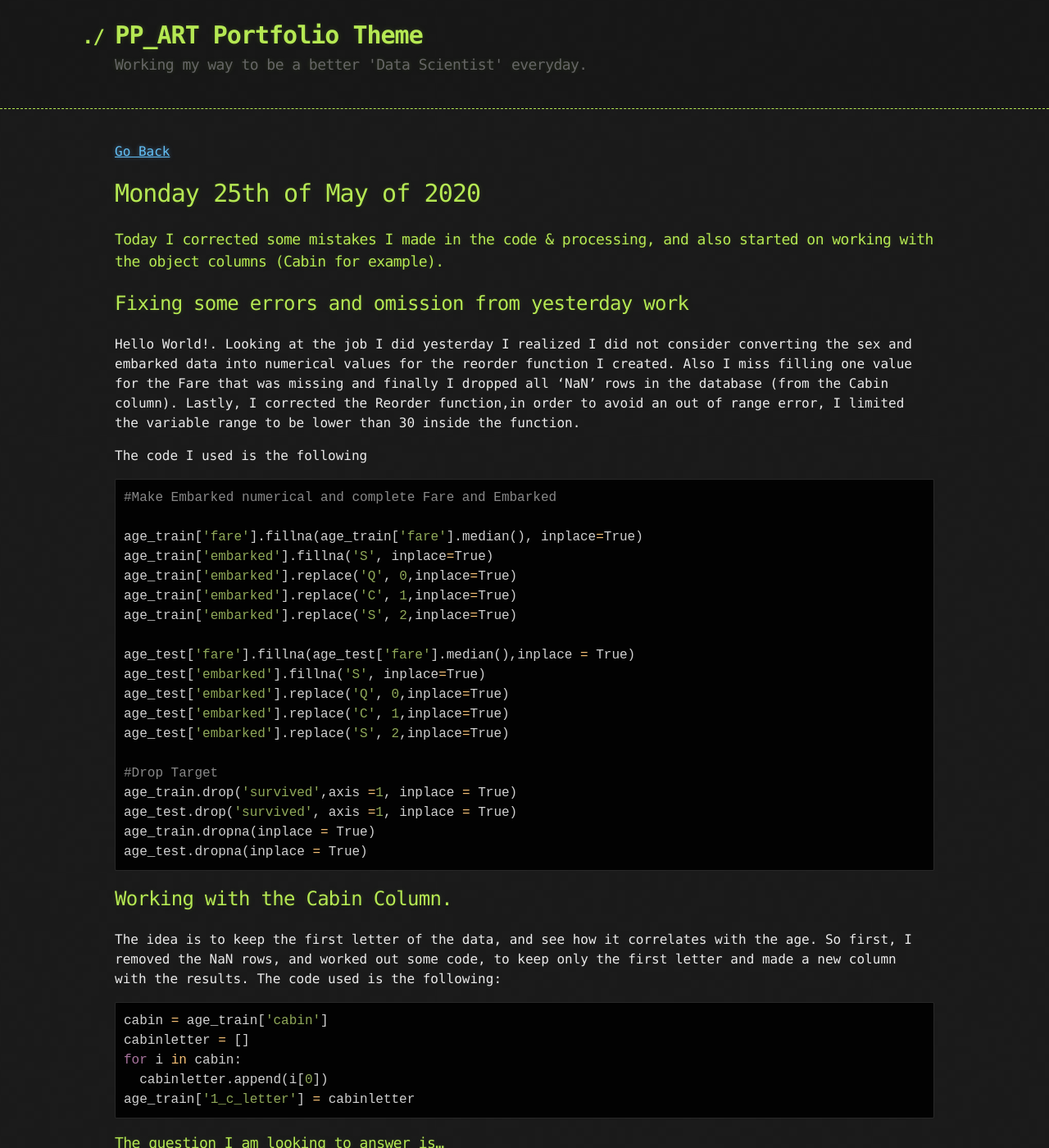
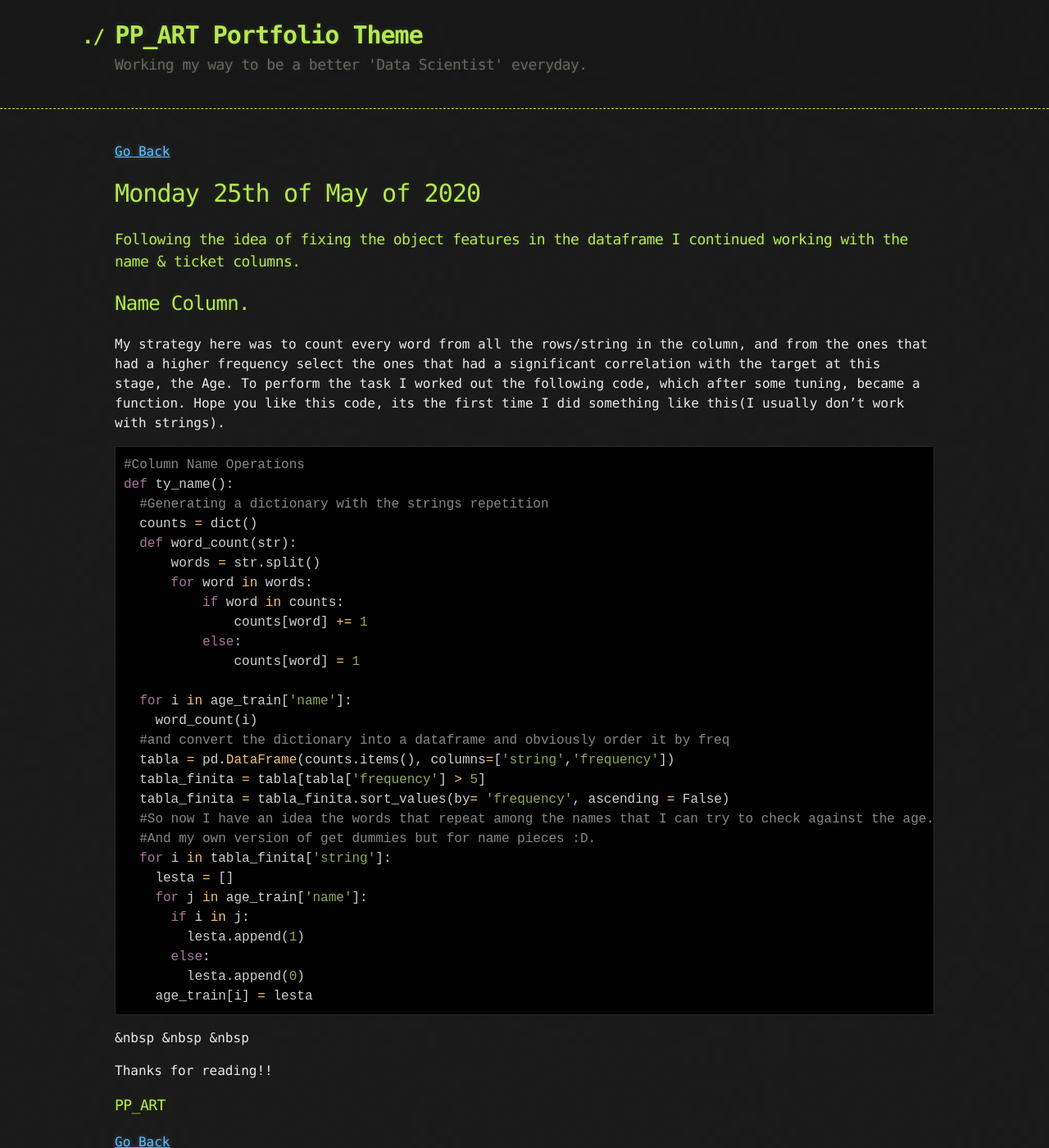
Before and after one commit to PaulB86UK/PP_ART, a Jekyll site: the page built from docs/2020/25_5.md, in a window 1280 px wide and 1400 px high. Shown: the whole window at 82% size. Built offline with Jekyll 4.4.1, drawn with Linux system fonts in a browser that asks for light colours; our own code applies the rules of GitHub Pages for plain Markdown files; some of the changed text lies outside the part shown.

Commit message:
Update 25_5.md

````diff
--- a/docs/2020/25_5.md
+++ b/docs/2020/25_5.md
@@ -6,109 +6,42 @@ permalink: /2020/25_5
 
 # Monday 25th of May of 2020
 
-### Today I corrected some mistakes I made in the code & processing, and also started on working with the object columns (Cabin for example).
+### Following the idea of fixing the object features in the dataframe I continued working with the name & ticket columns.
 
-## Fixing some errors and omission from yesterday work
-
-Hello World!. Looking at the job I did yesterday I realized I did not consider converting the sex and embarked data into numerical values for the reorder function I created. Also I miss filling one value for the Fare that was missing and finally I dropped all 'NaN' rows in the database (from the Cabin column). Lastly, I corrected the Reorder function,in order to avoid an out of range error, I limited the variable range to be lower than 30 inside the function.
-
-
-The code I used is the following
+## Name Column.
+My strategy here was to count every word from all the rows/string in the column, and from the ones that had a higher frequency select the ones that had a significant correlation with the target at this stage, the Age. To perform the task I worked out the following code, which after some tuning, became a function. Hope you like this code, its the first time I did something like this(I usually don't work with strings).
 
 ```python
-#Make Embarked numerical and complete Fare and Embarked
+#Column Name Operations
+def ty_name():
+  #Generating a dictionary with the strings repetition
+  counts = dict()
+  def word_count(str):
+      words = str.split()
+      for word in words:
+          if word in counts:
+              counts[word] += 1
+          else:
+              counts[word] = 1
 
-age_train['fare'].fillna(age_train['fare'].median(), inplace=True)
-age_train['embarked'].fillna('S', inplace=True)
-age_train['embarked'].replace('Q', 0,inplace=True)
-age_train['embarked'].replace('C', 1,inplace=True)
-age_train['embarked'].replace('S', 2,inplace=True)
+  for i in age_train['name']:
+    word_count(i)
+  #and convert the dictionary into a dataframe and obviously order it by freq
+  tabla = pd.DataFrame(counts.items(), columns=['string','frequency'])
+  tabla_finita = tabla[tabla['frequency'] > 5]
+  tabla_finita = tabla_finita.sort_values(by= 'frequency', ascending = False)
+  #So now I have an idea the words that repeat among the names that I can try to check against the age.
+  #And my own version of get dummies but for name pieces :D.
+  for i in tabla_finita['string']:
+    lesta = []
+    for j in age_train['name']:
+      if i in j:
+        lesta.append(1)
+      else:
+        lesta.append(0)
+    age_train[i] = lesta
+```
 
-age_test['fare'].fillna(age_test['fare'].median(),inplace = True)
-age_test['embarked'].fillna('S', inplace=True)
-age_test['embarked'].replace('Q', 0,inplace=True)
-age_test['embarked'].replace('C', 1,inplace=True)
-age_test['embarked'].replace('S', 2,inplace=True)
-
-#Drop Target
-age_train.drop('survived',axis =1, inplace = True)
-age_test.drop('survived', axis =1, inplace = True)
-age_train.dropna(inplace = True)
-age_test.dropna(inplace = True)
-```
-## Working with the Cabin Column.
-The idea is to keep the first letter of the data, and see how it correlates with the age. So first, I removed the NaN rows, and worked out some code, to keep only the first letter and made a new column with the results.
-The code used is the following:
-
-```python
-cabin = age_train['cabin']
-cabinletter = []
-for i in cabin:
-  cabinletter.append(i[0])
-age_train['1_c_letter'] = cabinletter
-```
-### The question I am looking to answer is...
-### Is there is any relation between the first letter of the Cabin Column data and the Age Range?
-First I have to convert the 1st letter in a number, so in order to do that...
-
-```python
-def letter_to_number(df,col):
-  letras = ['A','B','C','D','E','F','G','H','I','J','K','L','M','N','O','P','Q','R','S','T','U','V','W','X','Y','Z']
-  numeros = [1,2,3,4,5,6,7,8,9,10,11,12,13,14,15,16,17,18,19,20,21,22,23,24,25,26]
-  C_1_Number = []
-  for i in df[col]:
-    pos = letras.index(i)
-    C_1_Number.append(numeros[pos])
-  return C_1_Number
-
-age_train['cnumber'] = letter_to_number(age_train,'1_c_letter')
-```
-And now check the correlation between the new feature cnumber with the age
-```python
-correlations = age_train.corrwith(age_train['age']).iloc[:].to_frame()
-correlations['abs'] = correlations[0].abs()
-sorted_correlations = correlations.sort_values('abs', ascending=False)[0]
-sorted_correlations
-```
-And the result was ...
-
-```python
-pclass        -0.338609
-cnumber       -0.168929 ---> The new feature
-parch         -0.161293
-sex           -0.108762
-passengerid    0.108601
-sibsp         -0.080816
-embarked      -0.077708
-fare           0.013872
-Name: 0, dtype: float64
-```
-Which is the 2nd most important feature related to age, **so its an important addition to help building the model**.
-
-The complete code can be seen in this [Link:](https://github.com/PaulB86UK/EDA_PP/blob/master/EDA_Reorder_24_5_20.ipynb)
-There is a good graphical example of the functionality of the reorder function with the new feature cnumber, check it!.
-
-Finally I thought that the numbers next to the letter of the Cabin might be useful for later. For example they, altogether with the cnumber column, might represent an X,Y location in the Tytanic, and the X,Y pairs could be highly correlated with the Survive column which is the major objective. For this reason I prepared a new column with the 3 following digits after the letter.
-
-The complete code for the cabin column tuning, as a function now, is the following:
-```python
-#Column Cabin Operations:
-def ty_cabin():
-  cabin1 = []
-  cabin2 = []
-  for i in age_train['cabin']:
-    cabin1.append(i[0])
-    cabin2.append(i[1:4])
-  age_train['1_c_letter'] = cabin1
-  age_train['cnumber'] = letter_to_number(age_train,'1_c_letter')
-  age_train['cnumloc'] = cabin2
-  age_train['cnumloc'].replace(' G7',7, inplace=True)
-  age_train['cnumloc'].replace(' G6',6, inplace=True)
-  age_train['cnumloc'].replace(' E5',5, inplace=True)
-  age_train['cnumloc'].replace('',0, inplace=True)
-  age_train['cnumloc'] = age_train['cnumloc'].astype(int)
-```
-You might check the final version(with no graphical example, and in Colaboratory) in the following [link](https://colab.research.google.com/drive/1ac8hLFzFF8tFo63QuJNumGY4V6t1d-Qj?usp=sharing)
 &nbsp
 &nbsp
 &nbsp
````
